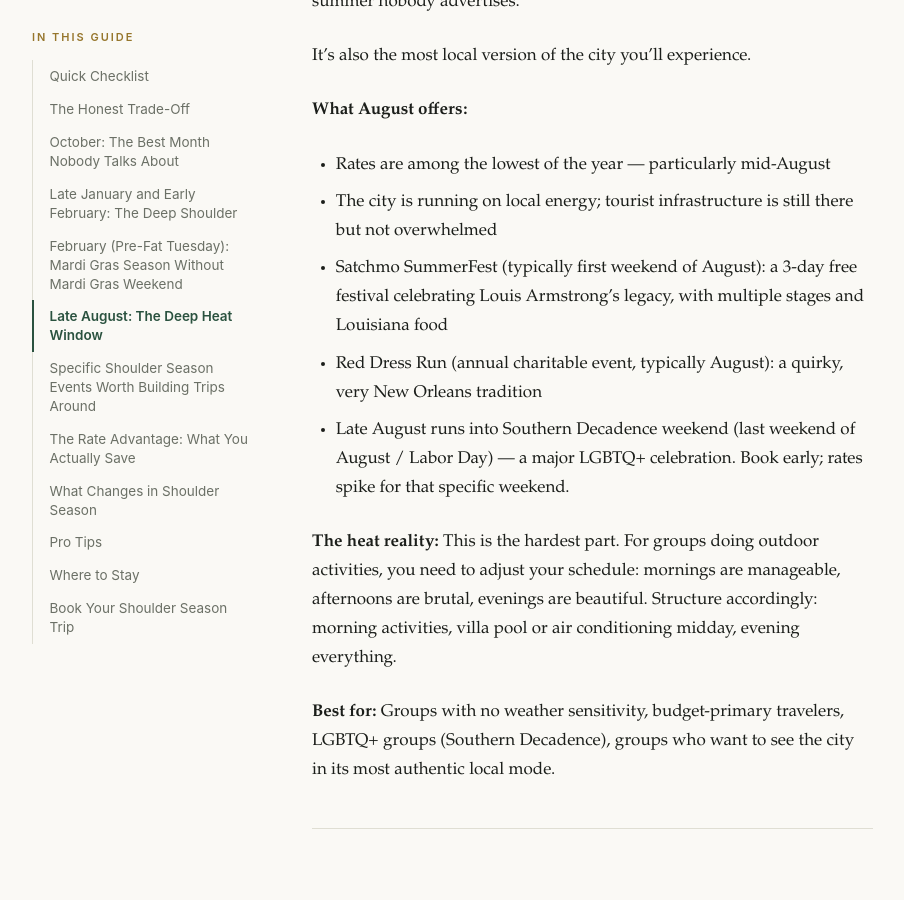
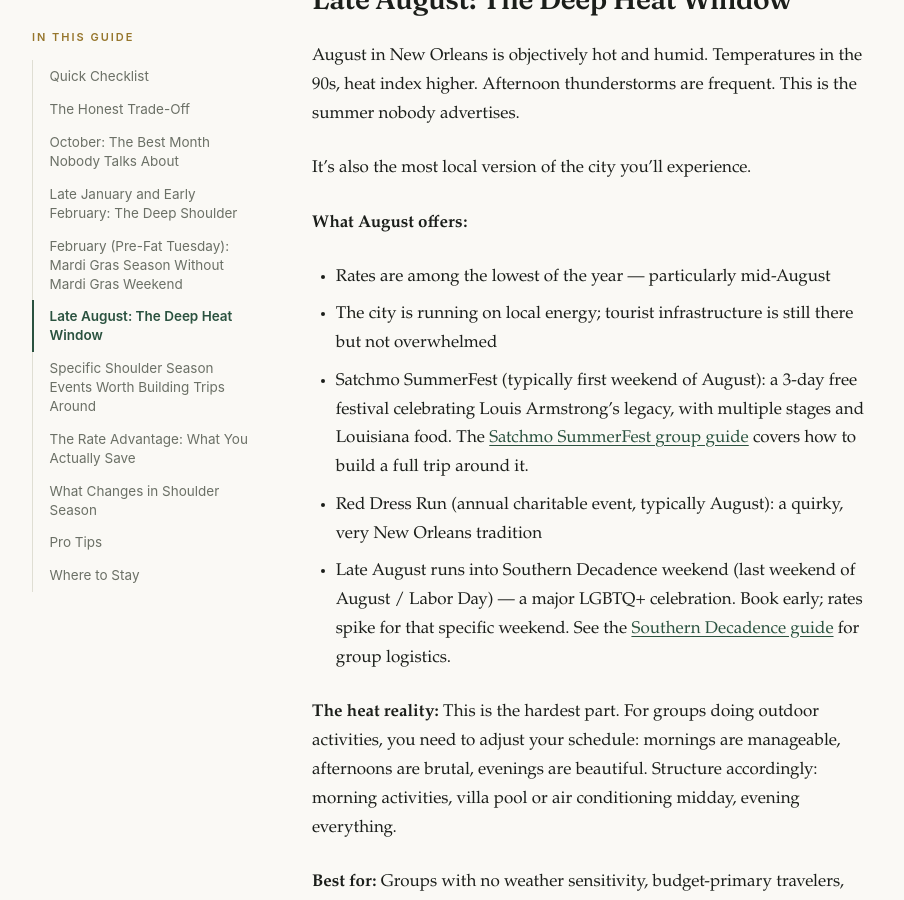
Before and after one commit to sjworth-dev/nola-group-travel, a Jekyll site: the page built from _guides/shoulder-season-guide.md, in a window 1280 px wide and 900 px high, scrolled down 5967 px. Shown: the whole window, without its empty margins (70-974 px from the left). Built offline with Jekyll 4.4.1, drawn with Linux system fonts in a browser that asks for light colours; some of the changed text lies outside the part shown.

Commit message:
seo: _guides/shoulder-season-guide.md
Added 3 inline links to newer guides: nola-group-october-guide in the
October section, nola-group-satchmo-summerfest-guide and
lgbtq-southern-decadence-guide in the August section. Fixed booking
timeframe table to use standard 6+ months language (removed
"4-6 months ahead" variation for Mardi Gras). Fixed final CTA from
hardcoded property list to /where-to-stay/.

```diff
--- a/_guides/shoulder-season-guide.md
+++ b/_guides/shoulder-season-guide.md
@@ -62,6 +62,8 @@ October is the move. Not because it's some secret — locals know — but becaus
 
 **Best for:** Groups who want good weather, real festivals, and a city at its most functional without Mardi Gras logistics overhead.
 
+The [October group guide](/guides/nola-group-october-guide/) covers every specific event, the Halloween weekend breakdown, Voodoo Fest planning, and the exact weather and rate math in detail.
+
 ---
 
 ## Late January and Early February: The Deep Shoulder
@@ -117,9 +119,9 @@ It's also the most local version of the city you'll experience.
 **What August offers:**
 - Rates are among the lowest of the year — particularly mid-August
 - The city is running on local energy; tourist infrastructure is still there but not overwhelmed
-- Satchmo SummerFest (typically first weekend of August): a 3-day free festival celebrating Louis Armstrong's legacy, with multiple stages and Louisiana food
+- Satchmo SummerFest (typically first weekend of August): a 3-day free festival celebrating Louis Armstrong's legacy, with multiple stages and Louisiana food. The [Satchmo SummerFest group guide](/guides/nola-group-satchmo-summerfest-guide/) covers how to build a full trip around it.
 - Red Dress Run (annual charitable event, typically August): a quirky, very New Orleans tradition
-- Late August runs into Southern Decadence weekend (last weekend of August / Labor Day) — a major LGBTQ+ celebration. Book early; rates spike for that specific weekend.
+- Late August runs into Southern Decadence weekend (last weekend of August / Labor Day) — a major LGBTQ+ celebration. Book early; rates spike for that specific weekend. See the [Southern Decadence guide](/guides/lgbtq-southern-decadence-guide/) for group logistics.
 
 **The heat reality:** This is the hardest part. For groups doing outdoor activities, you need to adjust your schedule: mornings are manageable, afternoons are brutal, evenings are beautiful. Structure accordingly: morning activities, villa pool or air conditioning midday, evening everything.
 
@@ -211,7 +213,4 @@ In shoulder season, both properties are worth reaching out to directly for dates
 
 ---
 
-## Book Your Shoulder Season Trip
-
-- Castleday Retreats — Bywater, private villas up to 30 guests, private pools, full kitchens
-- The Syd — Lower Garden District, up to 22 guests per villa, heated pool, hot tub, sauna, streetcar access
+[See where to stay for large groups →](/where-to-stay/)
```
Also changed, not shown: other parts of _guides/shoulder-season-guide.md (+2 -2 lines).
